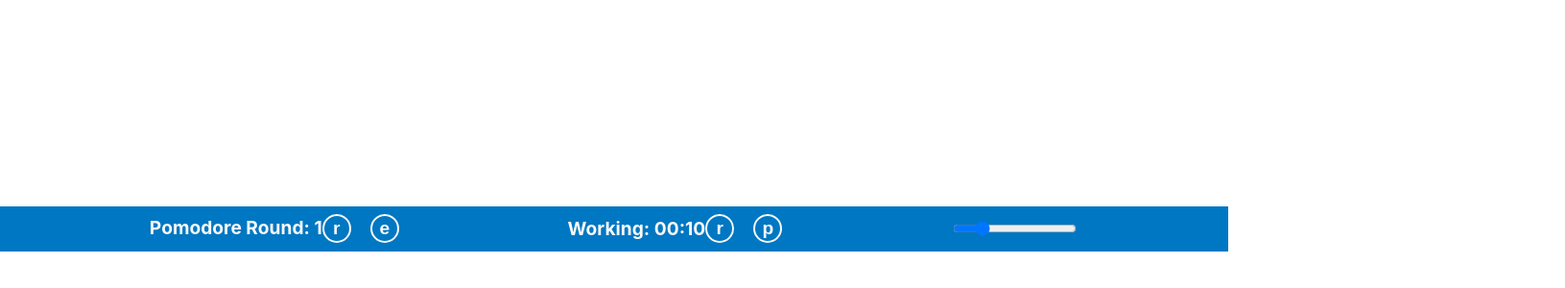
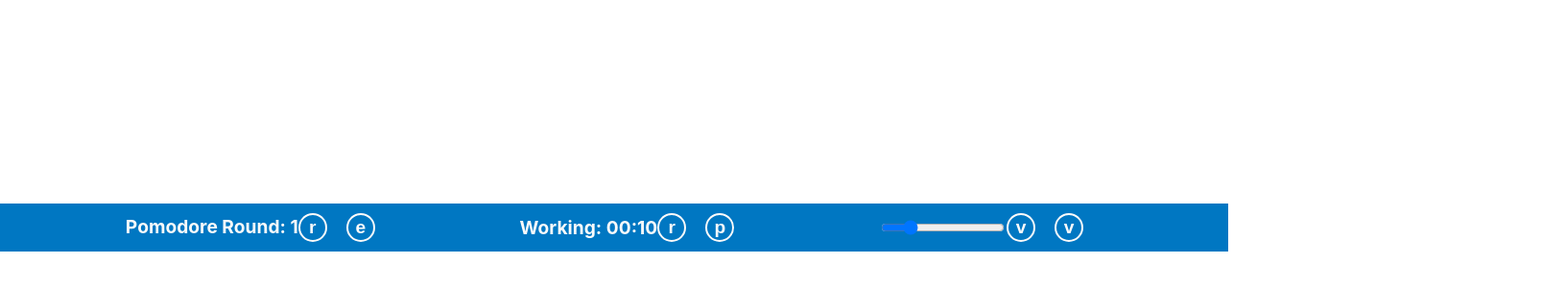
Before and after one commit to zT-1337/pomodore-app, a React (Create React App) app: page / in a window 1280 px wide. Shown: the part 538-838 px from the top of the page at 96% size, 1631 px wide, since content can reach past the window. Built offline with nearby package versions, Linux system fonts and the light colour scheme.

Commit message:
-added: visibility of videos are now toggleable

```diff
--- a/src/components/pomodore/Pomodore.css
+++ b/src/components/pomodore/Pomodore.css
@@ -49,4 +49,5 @@
 
 .PomodoreMusicPlayer {
   display: flex;
+  height: inherit;
 }
--- a/src/components/pomodore/PomodoreMusicPlayer.tsx
+++ b/src/components/pomodore/PomodoreMusicPlayer.tsx
@@ -6,15 +6,26 @@ import { PomodoreMusicPlayerProps } from "../../interfaces/props/pomodore/Pomodo
 const initialState = (): PomodoreMusicPlayerState => {
   return {
     volume: 0.2,
+    isWorkVideoVisible: false,
+    isPauseVideoVisible: false
   }
 }
 
 export function PomodoreMusicPlayer(props: PomodoreMusicPlayerProps) {
   const [state, setState] = useState(initialState());
 
-  const videoStyle: CSSProperties = {
+  const videoHeightInPx = 180;
+  const videoWidthInPx = 320;
+
+  const invisibleVideoStyle: CSSProperties = {
     position: "absolute",
     zIndex: -100
+  }
+
+  const visibleVideoStyle: CSSProperties = {
+    position: "relative",
+    top: -1 * (videoHeightInPx - 50),
+    marginRight: 20
   }
 
   const onVolumeChange = (event: React.FormEvent<HTMLInputElement>) => {
@@ -24,14 +35,42 @@ export function PomodoreMusicPlayer(props: PomodoreMusicPlayerProps) {
     })
   }
 
+  const onWorkVideoVisibilityToggle = () => {
+    setState({
+      ...state,
+      isWorkVideoVisible: !state.isWorkVideoVisible
+    })
+  }
+
+  const onPauseVideoVisibilityToggle = () => {
+    setState({
+      ...state,
+      isPauseVideoVisible: !state.isPauseVideoVisible
+    })
+  }
+
   const playingWorkMusic = props.isTimerRunning && props.isWorking
   const playingPauseMusic = props.isTimerRunning && !props.isWorking
 
   return (
     <div className="PomodoreMusicPlayer">
       <input type="range" min="0" max="1" step={0.01} value={state.volume} onChange={onVolumeChange}></input>
-      <ReactPlayer url={props.workMusicUrl} style={videoStyle} playing={playingWorkMusic} loop={true} volume={state.volume}></ReactPlayer>
-      <ReactPlayer url={props.pauseMusicUrl} style={videoStyle} playing={playingPauseMusic} loop={true} volume={state.volume}></ReactPlayer>
+      <button className="RoundButton RoundButtonWhite" onClick={onWorkVideoVisibilityToggle}>v</button>
+      <ReactPlayer  url={props.workMusicUrl}
+                    style={state.isWorkVideoVisible ? visibleVideoStyle : invisibleVideoStyle}
+                    playing={playingWorkMusic}
+                    loop={true}
+                    volume={state.volume}
+                    width={videoWidthInPx}
+                    height={videoHeightInPx}></ReactPlayer>
+      <button className="RoundButton RoundButtonWhite" onClick={onPauseVideoVisibilityToggle}>v</button>
+      <ReactPlayer  url={props.pauseMusicUrl}
+                    style={state.isPauseVideoVisible ? visibleVideoStyle : invisibleVideoStyle}
+                    playing={playingPauseMusic}
+                    loop={true}
+                    volume={state.volume}
+                    width={videoWidthInPx}
+                    height={videoHeightInPx}></ReactPlayer>
     </div>
   )
 }
--- a/src/index.css
+++ b/src/index.css
@@ -24,6 +24,8 @@ code {
   width: 30px;
   height: 30px;
   text-align: center;
+  margin-top: auto;
+  margin-bottom: auto;
 }
 
 .RoundButtonWhite {
--- a/src/interfaces/states/PomodoreMusicPlayerState.ts
+++ b/src/interfaces/states/PomodoreMusicPlayerState.ts
@@ -1,3 +1,5 @@
 export interface PomodoreMusicPlayerState {
   volume: number;
+  isWorkVideoVisible: boolean;
+  isPauseVideoVisible: boolean;
 }
```
